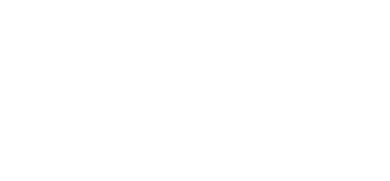
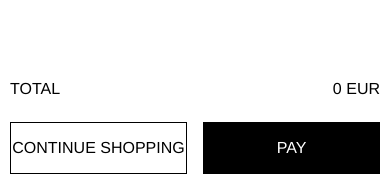
Before and after one commit to ElDuartte/Reto-tecnico, a React (Vite) app: page /cart in a window 390 px wide. Shown: the part 660-841 px from the top of the page. Built offline with nearby package versions, Linux system fonts and the light colour scheme; no server answers.

Commit message:
wip, cart working, but ugly code

```diff
--- a/src/pages/Cart.jsx
+++ b/src/pages/Cart.jsx
@@ -1,9 +1,11 @@
 import { useEffect, useState } from 'react';
 import { useCartCount } from '../hooks/useCartCount';
-import { getCart, removeFromCart } from '../utils/cart'; // adjust path
+import { Link } from 'react-router-dom';
+import { getCart, removeFromCart } from '../utils/cart';
 
 function Cart() {
   const [cart, setCart] = useState([]);
+  const totalPrice = cart.reduce((sum, item) => sum + Number(item.price), 0);
 
   useEffect(() => {
     setCart(getCart());
@@ -16,12 +18,19 @@
     return () => window.removeEventListener('cartUpdated', handleCartChange);
   }, []);
 
+  const [isMobile, setIsMobile] = useState(window.innerWidth < 600);
+
+  useEffect(() => {
+    const handleResize = () => setIsMobile(window.innerWidth < 600);
+    window.addEventListener('resize', handleResize);
+    return () => window.removeEventListener('resize', handleResize);
+  }, []);
+
   const handleDelete = (id) => {
     removeFromCart(id);
   };
 
   const cartCount = useCartCount();
-
 
   console.log(cartCount);
 
@@ -42,13 +51,42 @@
                 </p>
                 <p className="card__text card-text__price">{item.price} EUR</p>
               </div>
-            <a onClick={() => handleDelete(item.id)} className="button__delete">
+              <a
+                onClick={() => handleDelete(item.id)}
+                className="button__delete"
+              >
                 Remove
               </a>
             </div>
           </div>
         ))}
       </div>
+      <section className="container__total">
+        {isMobile ? (
+          <>
+            <div className="cart-total-wrapper">
+              <p className="cart-description__total">TOTAL </p>{' '}
+              <p className="cart-description__price">{totalPrice} EUR</p>
+            </div>
+            <div className="cart-buttons-wrapper">
+              <Link to="/" className="cart-button cart-button__continue">
+                CONTINUE SHOPPING
+              </Link>
+              <a className="cart-button">PAY</a>
+            </div>
+          </>
+        ) : (
+          <>
+            <Link to="/" className="cart-button cart-button__continue">
+              CONTINUE SHOPPING
+            </Link>
+            <div className="container__price-pay">
+              <p className="cart__total">TOTAL {totalPrice} EUR</p>
+              <a className="cart-button">PAY</a>
+            </div>
+          </>
+        )}
+      </section>
     </div>
   );
 }
```
Lines whose indentation alone changed are shown as unchanged.
